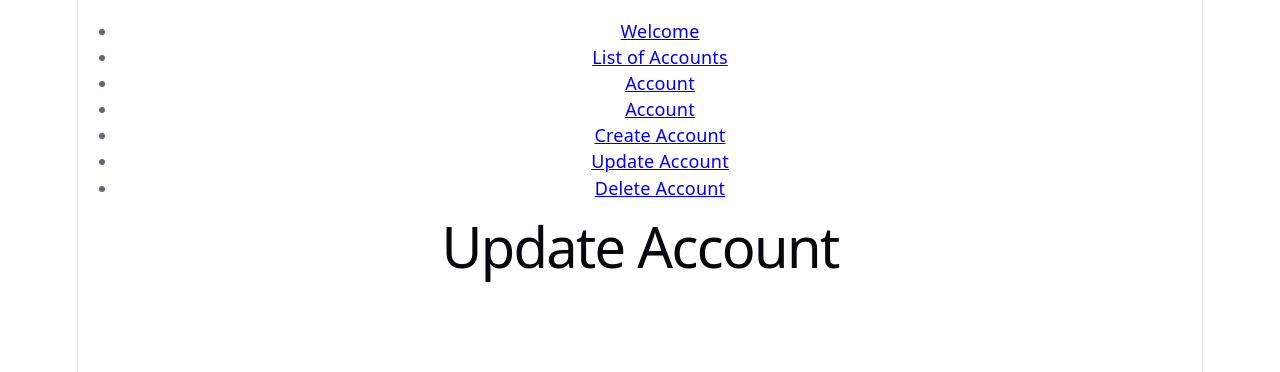
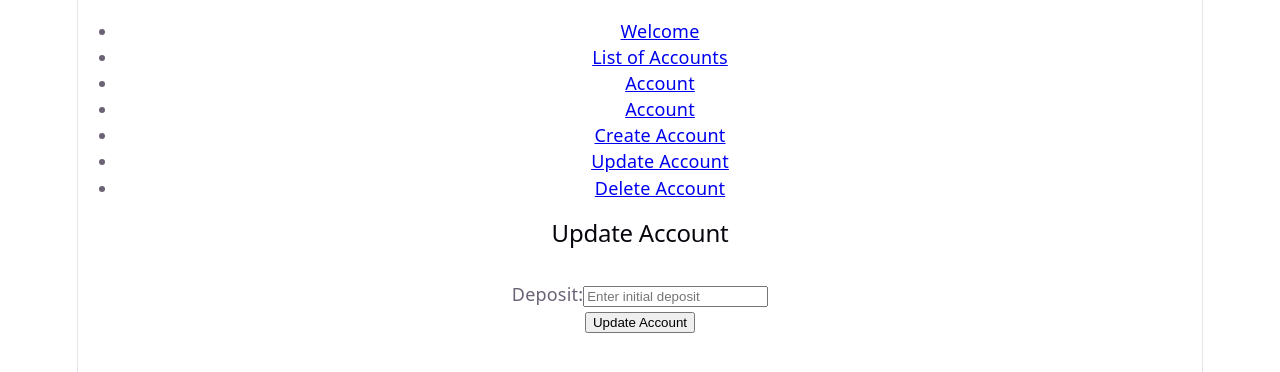
Before and after one commit to MasbiMpho/BankAPI, a React (Vite) app in the folder frontend/ui/: page /update-account/1 in a window 1280 px wide. Shown: the top 372 px of the page. Built offline with nearby package versions, Linux system fonts and the light colour scheme.

Commit message:
Created a form for update account

```diff
--- a/frontend/ui/src/Pages/UpdateAccountPage.jsx
+++ b/frontend/ui/src/Pages/UpdateAccountPage.jsx
@@ -1,7 +1,46 @@
+import { useState } from "react";
+
 export default function UpdateAccountPage() {
+
+    const [formData, setFormData] = useState({deposit:""});
+
+    const handleChange = (e) => {
+        const {name, value} = e.target;
+        setFormData({...formData, [name]: value});
+    };
+
+    const handleSubmit = (e) => {
+        e.preventDefault();
+
+        const forrmattedDeposit = parseFloat(formData.deposit).toFixed(2);
+
+        const accountData = {
+            name: formData.name,
+            deposit: forrmattedDeposit
+        };
+
+        console.log("Creating account:", accountData);
+    }
+
     return (
         <div>
-            <h1>Update Account</h1>
+            <h2>Update Account</h2>
+            <form onSubmit={handleSubmit}>
+                <br />
+                <label>
+                    Deposit:
+                    <input
+                        type="text"
+                        step="0.01"
+                        name="deposit"
+                        placeholder="Enter initial deposit"
+                        value={formData.deposit}
+                        onChange={handleChange}
+                        required />
+                </label>
+                <br />
+                <button type="submit">Update Account</button>
+            </form>
         </div>
     );
 }
```
